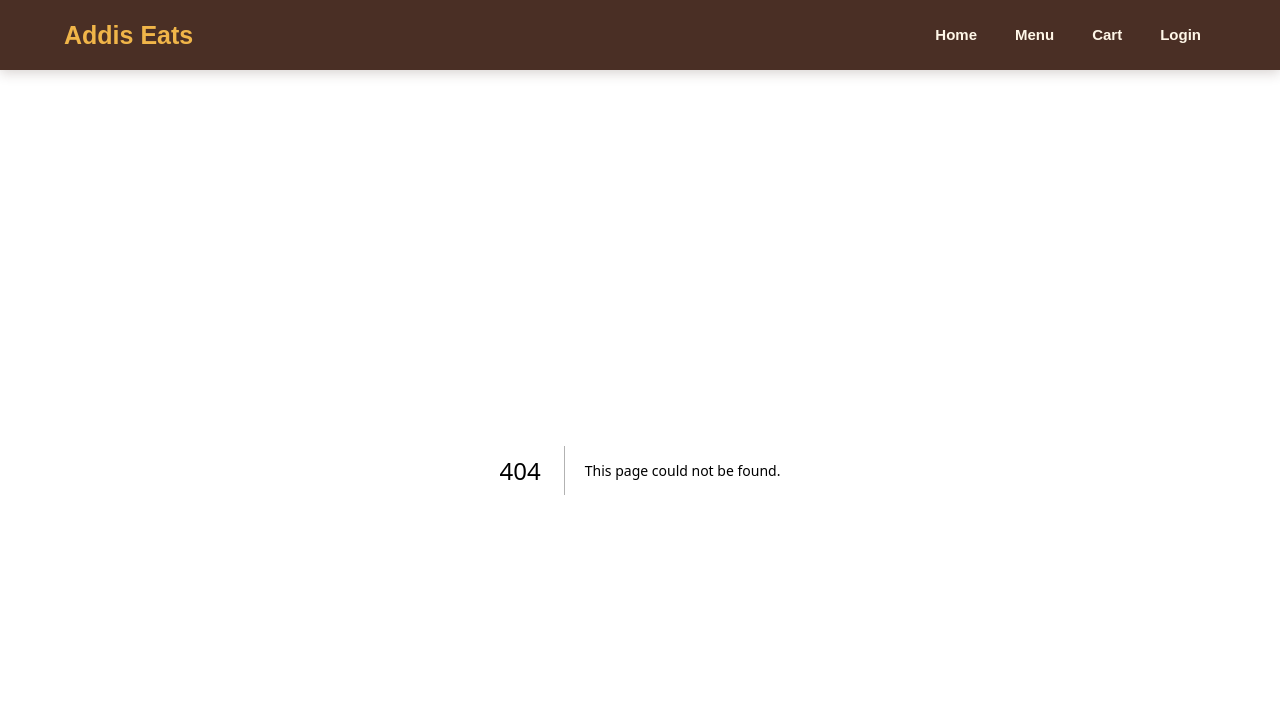
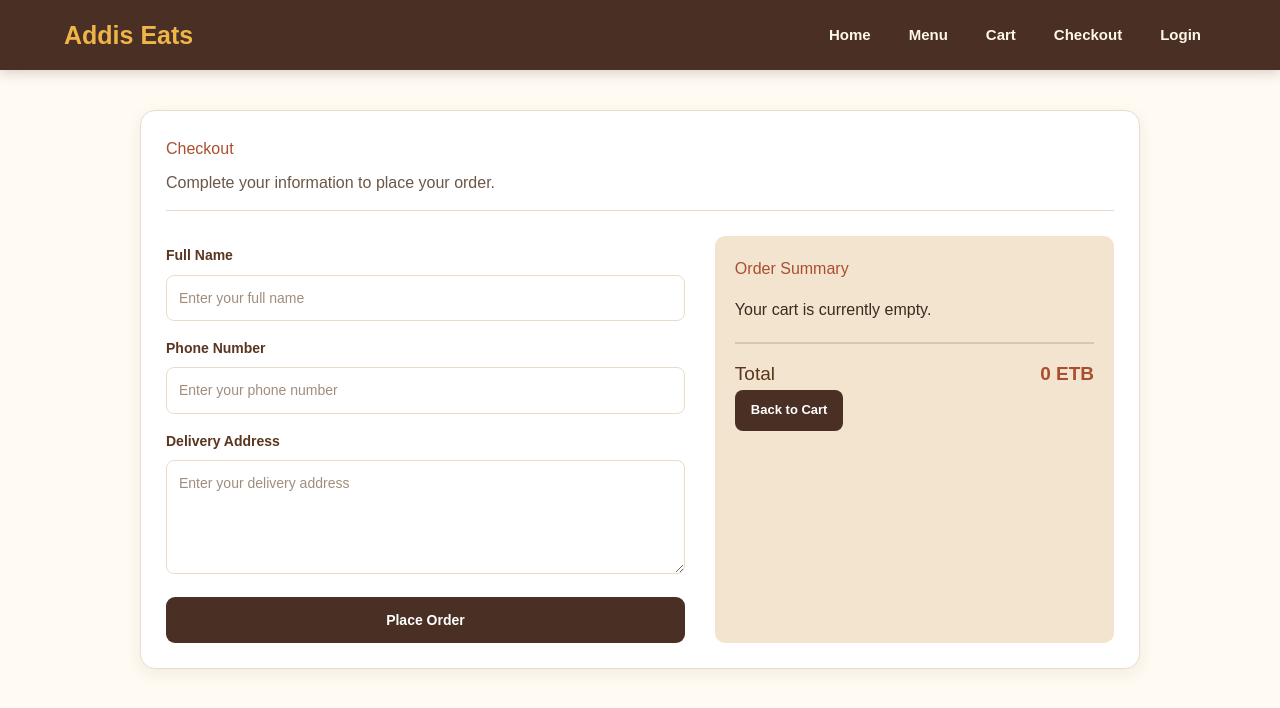
Before and after one commit to YabseraDCodes/addis-eats-menu-next, a Next.js app: page /checkout in a window 1280 px wide. Before the commit this address had no page. Shown: the top 708 px of the page. Built offline with nearby package versions, Linux system fonts and the light colour scheme.

Commit message:
feat: add cart and checkout page and improve DishDetail style

```diff
--- /dev/null
+++ b/app/cart/page.tsx
@@ -0,0 +1,32 @@
+import Link from "next/link";
+
+export default function CartPage() {
+  return (
+    <main className="cart-page">
+      <div className="cart-container">
+        <div className="cart-header">
+          <div>
+            <h2>Your Cart</h2>
+            <span>0 items</span>
+          </div>
+
+          <Link href="/menu" className="cart-browse-btn">
+            Browse Menu
+          </Link>
+        </div>
+
+        <div className="cart-empty">
+          <h3>Your cart is empty</h3>
+
+          <p>
+            Add some delicious Ethiopian dishes to your order.
+          </p>
+
+          <Link href="/menu" className="cart-browse-btn">
+            Browse Menu
+          </Link>
+        </div>
+      </div>
+    </main>
+  );
+}
--- /dev/null
+++ b/app/checkout/page.tsx
@@ -0,0 +1,64 @@
+import Link from "next/link";
+
+export default function CheckoutPage() {
+  return (
+    <main className="checkout-page">
+      <div className="checkout-container">
+        <div className="checkout-header">
+          <h2>Checkout</h2>
+
+          <p>
+            Complete your information to place your order.
+          </p>
+        </div>
+
+        <div className="checkout-content">
+          <form className="checkout-form">
+            <label htmlFor="name">Full Name</label>
+
+            <input
+              id="name"
+              type="text"
+              placeholder="Enter your full name"
+            />
+
+            <label htmlFor="phone">Phone Number</label>
+
+            <input
+              id="phone"
+              type="tel"
+              placeholder="Enter your phone number"
+            />
+
+            <label htmlFor="address">Delivery Address</label>
+
+            <textarea
+              id="address"
+              rows={4}
+              placeholder="Enter your delivery address"
+            />
+
+            <button type="submit">
+              Place Order
+            </button>
+          </form>
+
+          <div className="checkout-summary">
+            <h3>Order Summary</h3>
+
+            <p>Your cart is currently empty.</p>
+
+            <div className="checkout-total">
+              <span>Total</span>
+              <strong>0 ETB</strong>
+            </div>
+
+            <Link href="/cart" className="cart-browse-btn">
+              Back to Cart
+            </Link>
+          </div>
+        </div>
+      </div>
+    </main>
+  );
+}
--- a/app/menu/[id]/page.tsx
+++ b/app/menu/[id]/page.tsx
@@ -1,28 +1,82 @@
-import React from 'react'
-import dishes from "../../../public/dishes.json";
-import { notFound } from 'next/navigation';
+import Link from "next/link";
+import { notFound } from "next/navigation";
+import dishesData from "../../../public/dishes.json";
 
-type Props = {
-    params: Promise<{
-        id: string;
-    }>;
-};
+export default async function DishPage({
+  params,
+}: {
+  params: Promise<{ id: string }>;
+}) {
+  const { id } = await params;
 
+  const dish = dishesData.items.find(
+    (dish) => String(dish.id) === id
+  );
 
-async function DishDetail({ params }: Props) {
-    const { id } = await params;
+  if (!dish) {
+    notFound();
+  }
 
-    const dish = dishes.items.find((item) => Number(id) === item.id)
-    if (!dish) {
-        notFound();
-    }
-    return (
-        <div>
+  return (
+    <main className="menu-page">
+      <section className="dish-detail-page">
+        <article className="dish-detail-card">
+          <div className="dish-detail-header">
+            <div className="dish-category">
+              <span
+                className={`catagory catagory-${dish.category}`}
+              >
+                {dish.category}
+              </span>
+
+              {dish.spicy && (
+                <span className="spicy-badge">
+                  🌶️ Spicy
+                </span>
+              )}
+            </div>
+
             <h1>{dish.name}</h1>
-            <p>{dish.description}</p>
-            <p>{dish.price} ETB</p>
-        </div>
-    )
+
+            <p className="dish-detail-description">
+              {dish.description}
+            </p>
+          </div>
+
+          <div className="dish-detail-divider" />
+
+          <div className="dish-detail-info">
+            <div className="dish-info-box">
+              <span className="dish-info-label">
+                Price
+              </span>
+
+              <span className="dish-detail-price">
+                {dish.price} ETB
+              </span>
+            </div>
+
+            <div className="dish-info-box">
+              <span className="dish-info-label">
+                Category
+              </span>
+
+              <span className="dish-info-value">
+                {dish.category}
+              </span>
+            </div>
+          </div>
+
+          <div className="dish-detail-actions">
+            <Link
+              href="/menu"
+              className="back-menu-btn"
+            >
+              Back to Menu
+            </Link>
+          </div>
+        </article>
+      </section>
+    </main>
+  );
 }
-
-export default DishDetail
--- a/component/Header.tsx
+++ b/component/Header.tsx
@@ -12,6 +12,7 @@ export function Header() {
                     <Link href="/">Home</Link>
                     <Link href="/menu">Menu</Link>
                     <Link href="/cart">Cart</Link>
+                    <Link href="/checkout">Checkout</Link>
                     <Link href="/login">Login</Link>
                 </nav>
             </div>
```
Lines whose indentation alone changed are shown as unchanged.
